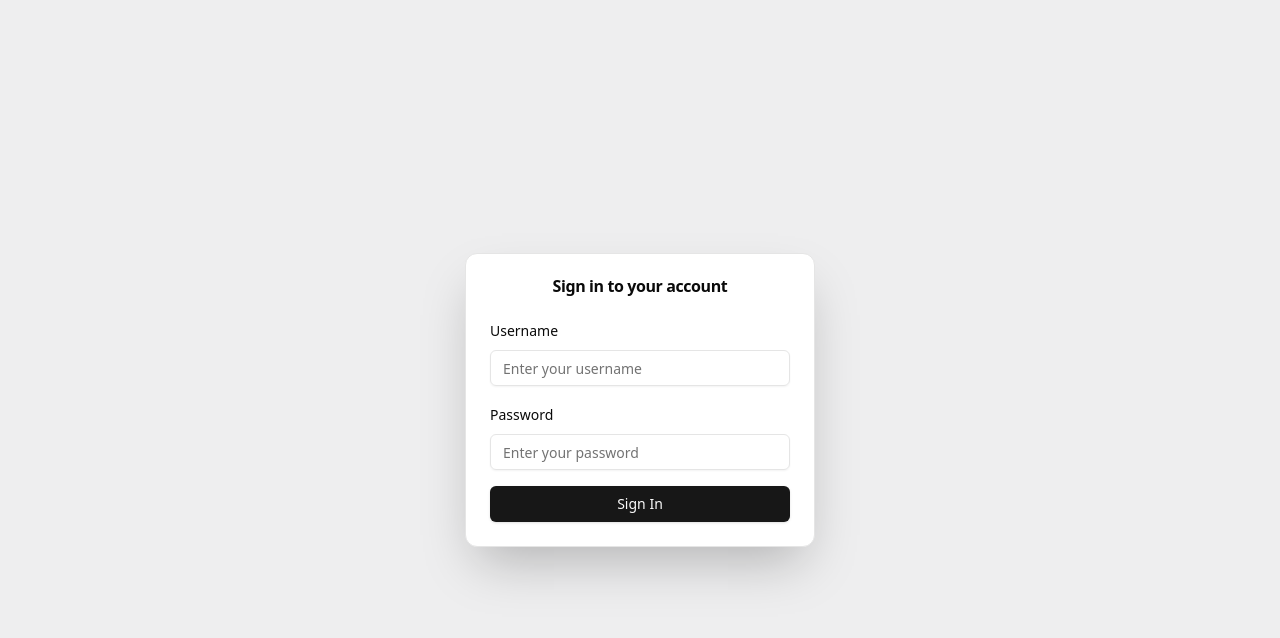
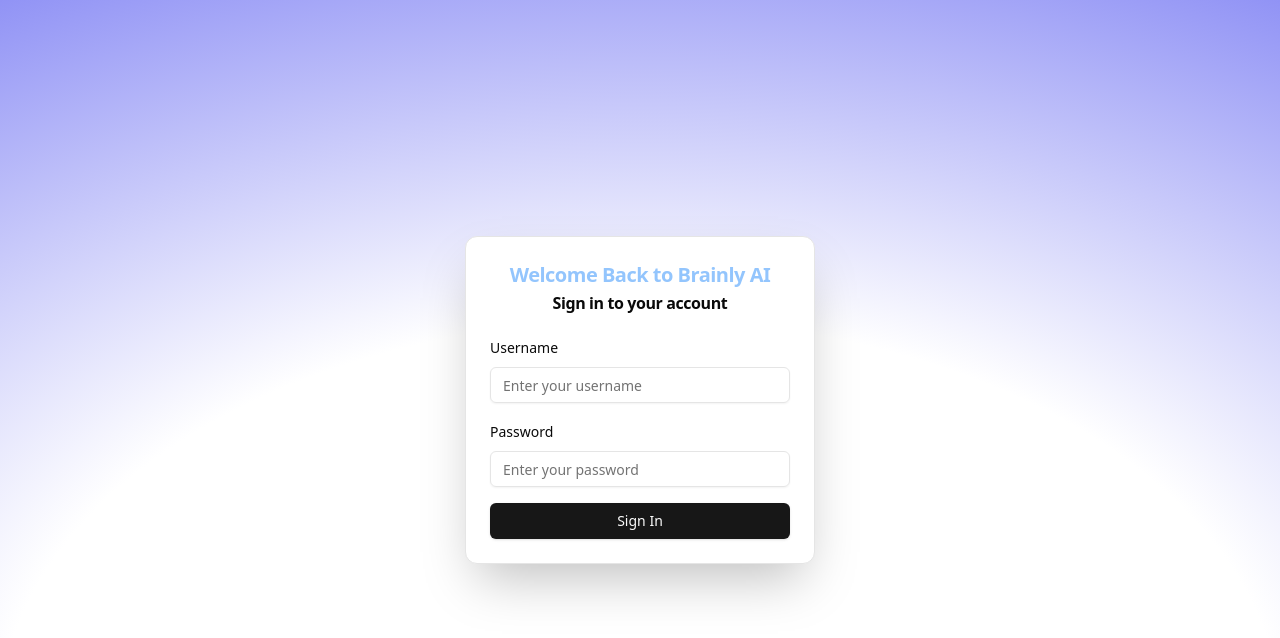
Before and after one commit to sanjaysr77/brainly-frontend, a React (Vite) app: page /signin in a window 1280 px wide. Shown: the top 638 px of the page. Built offline with nearby package versions, Linux system fonts and the light colour scheme.

Commit message:
Updated background of Signin page

```diff
--- a/src/components/CreateContentModal.tsx
+++ b/src/components/CreateContentModal.tsx
@@ -1,14 +1,12 @@
 import { useRef, useState } from "react"
-import { CrossIcon } from "../icons/CrossIcon"
-import { Button } from "@/components/ui/button"       // ShadCN Button
-import { Input } from "@/components/ui/input"         // ShadCN Input
+import { Button } from "@/components/ui/button"
+import { Input } from "@/components/ui/input"
 import {
   Dialog,
   DialogContent,
   DialogHeader,
   DialogTitle,
   DialogFooter,
-  DialogClose
 } from "@/components/ui/dialog"
 import axios from "axios"
 import { BACKEND_URL } from "../config"
--- a/src/pages/Signin.tsx
+++ b/src/pages/Signin.tsx
@@ -8,7 +8,6 @@
 import { Card, CardContent, CardHeader, CardTitle } from "@/components/ui/card"
 import { Label } from "@/components/ui/label"
 
-// Starts here
 export function Signin() {
   const usernameRef = useRef<HTMLInputElement>(null)
   const passwordRef = useRef<HTMLInputElement>(null)
@@ -18,6 +17,12 @@
     const username = usernameRef.current?.value
     const password = passwordRef.current?.value
 
+    if (!username || !password) {
+      alert("Please enter both username and password")
+      return
+    }
+
+    try {
       const response = await axios.post(`${BACKEND_URL}/api/v1/signin`, {
         username,
         password,
@@ -26,14 +31,34 @@
       const jwt = response.data.token
       localStorage.setItem("token", jwt)
       navigate("/dashboard")
+    } catch (err) {
+      console.error("Signin failed", err)
+      alert("Signin failed. Please check your credentials.")
+    }
   }
 
   return (
-    <div className="h-screen w-screen bg-gray-100 flex justify-center items-center">
+    <div className="h-screen w-screen relative flex justify-center items-center overflow-hidden">
+      {/* Radial Gradient Background */}
+      <div
+        className="absolute inset-0 z-0"
+        style={{
+          background: "radial-gradient(125% 125% at 50% 90%, #fff 40%, #6366f1 100%)",
+        }}
+      />
+
+      {/* Signin Card */}
+      <div className="relative z-10">
         <Card className="w-[350px] shadow-2xl">
           <CardHeader>
-          <CardTitle className="text-center">Sign in to your account</CardTitle>
+            <CardTitle className="text-blue-300 text-xl text-center">
+              Welcome Back to Brainly AI
+            </CardTitle>
+            <CardTitle className="text-center">
+              Sign in to your account
+            </CardTitle>
           </CardHeader>
+
           <CardContent className="space-y-4">
             <div className="space-y-2">
               <Label htmlFor="username">Username</Label>
@@ -60,6 +85,6 @@
           </CardContent>
         </Card>
       </div>
+    </div>
   )
 }
-// Ends here
```
Lines whose indentation alone changed are shown as unchanged.
